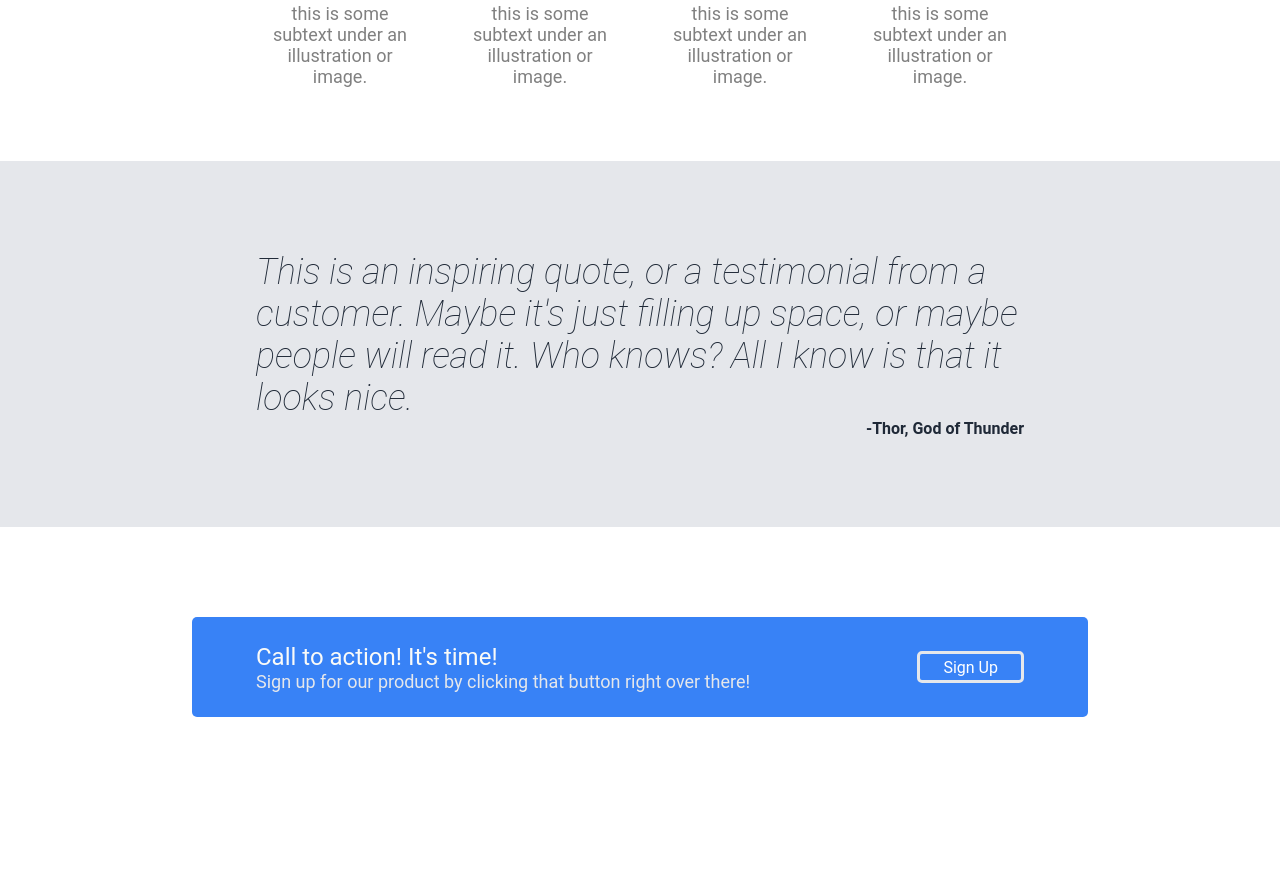
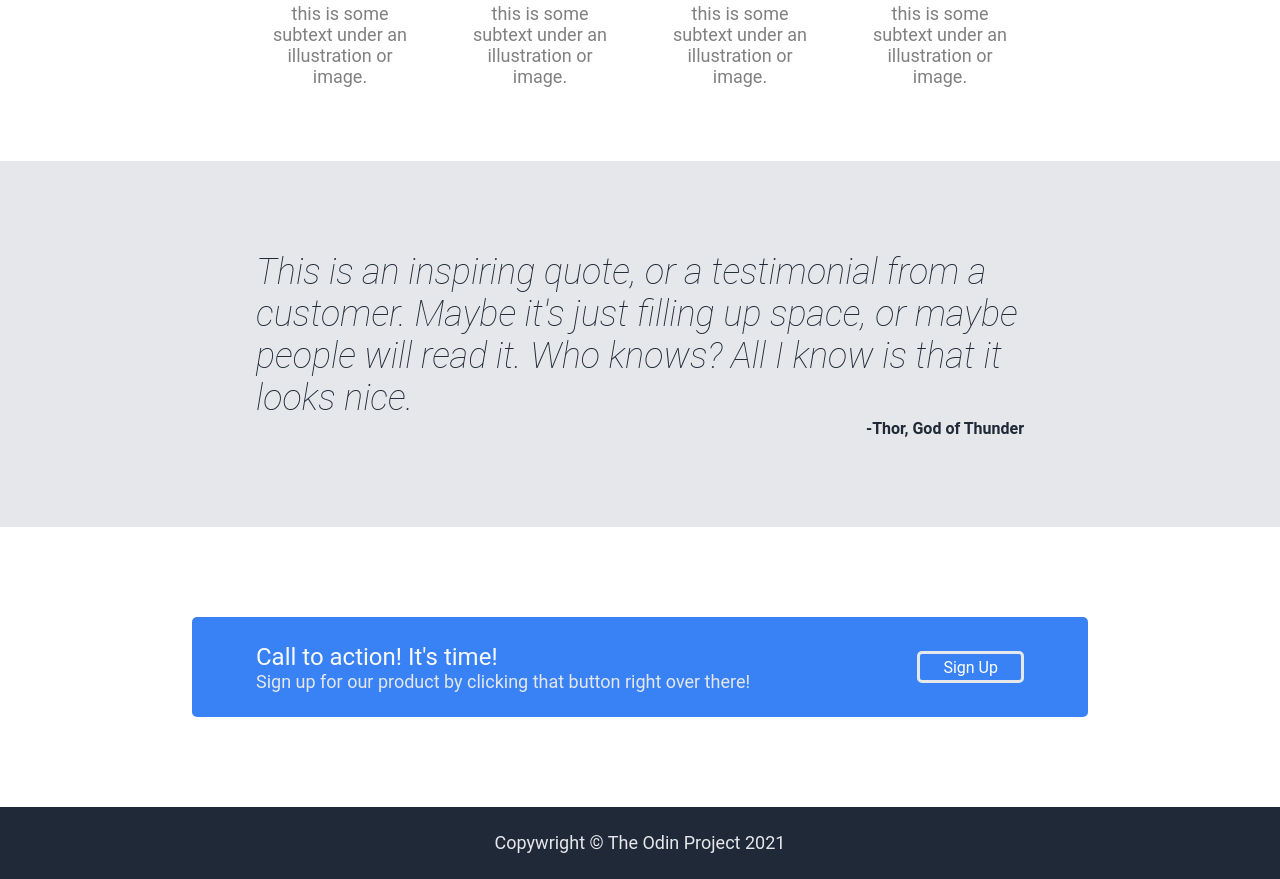
Before and after one commit to idendro11/odin_landing_page, a plain HTML site: page index.html in a window 1280 px wide. Shown: the part 838-1717 px from the top of the page. Before the commit the page ends 1645 px from the top, so only its background shows below. Drawn offline with Linux system fonts and the light colour scheme.

Commit message:
add footer section

```diff
--- a/index.html
+++ b/index.html
@@ -66,6 +66,6 @@
             </div>
         </div>
     </div>
-    <div class="footer"></div>
+    <div class="footer">Copywright © The Odin Project 2021</div>
 </body>
 </html>
--- a/styles.css
+++ b/styles.css
@@ -196,5 +196,11 @@ body {
 }
 
 .footer{
-
+    height: 72px;
+    background: #1f2937;
+    display: flex;
+    justify-content: center;
+    color: #e5e7eb;
+    font-size: 18px;
+    align-items: center;
 }
```
